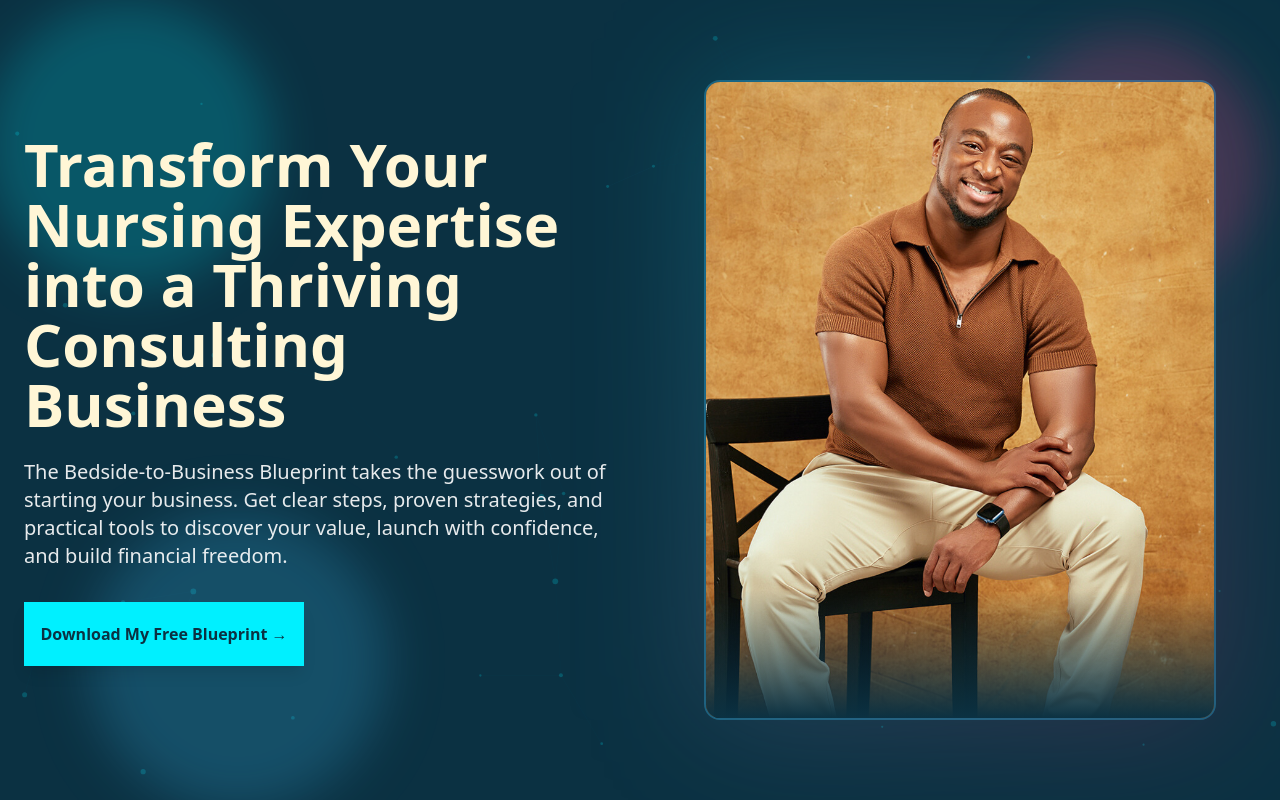
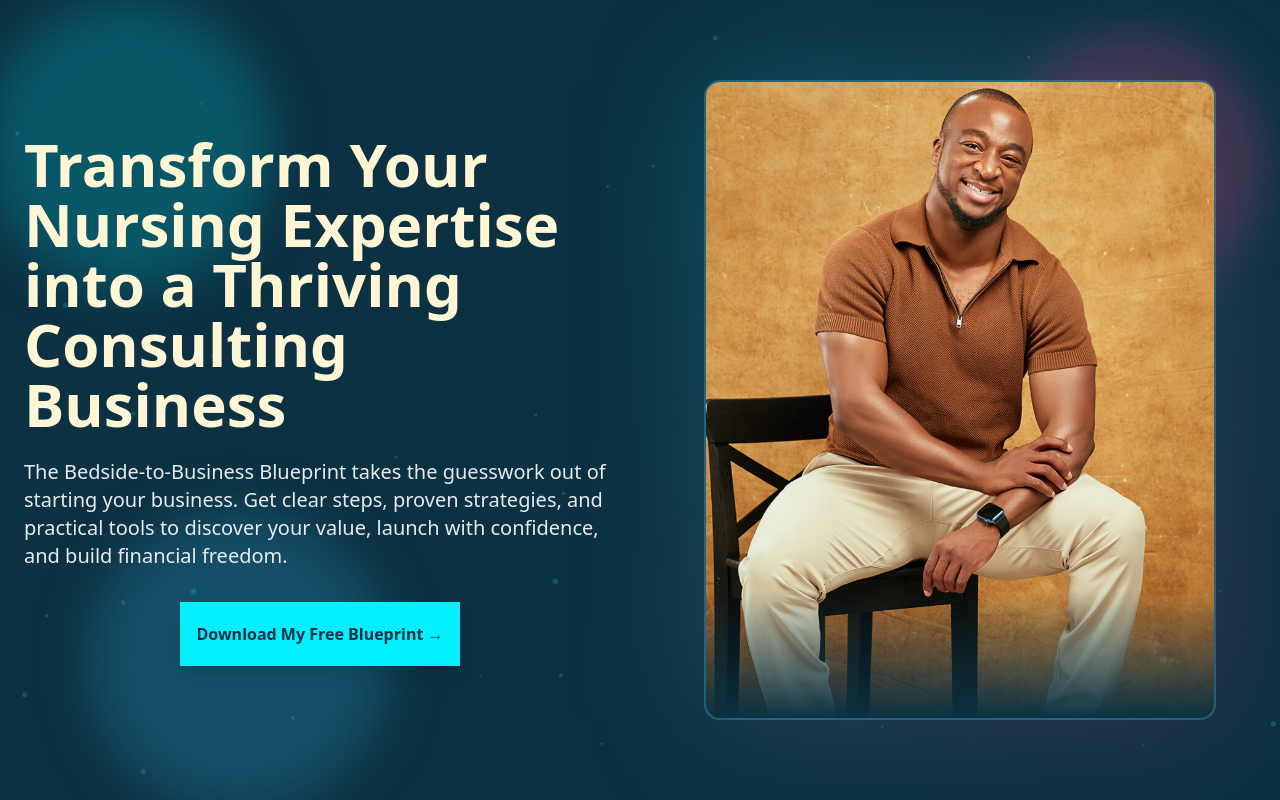
Before and after one commit to timiabiola/b2b-challenge, a Next.js app: page / in a window 1280 px wide. Shown: the top 800 px of the page. Built offline with nearby package versions, Linux system fonts and the light colour scheme; no server answers.

Commit message:
Center blueprint button on all screen sizes

```diff
--- a/src/components/hero/HeroSection.tsx
+++ b/src/components/hero/HeroSection.tsx
@@ -49,7 +49,7 @@ export function HeroSection() {
               initial={{ opacity: 0, y: 20 }}
               animate={{ opacity: 1, y: 0 }}
               transition={{ duration: 0.6, delay: 0.4 }}
-              className="flex justify-center lg:justify-start"
+              className="flex justify-center"
             >
               <Button
                 size="default"
```
